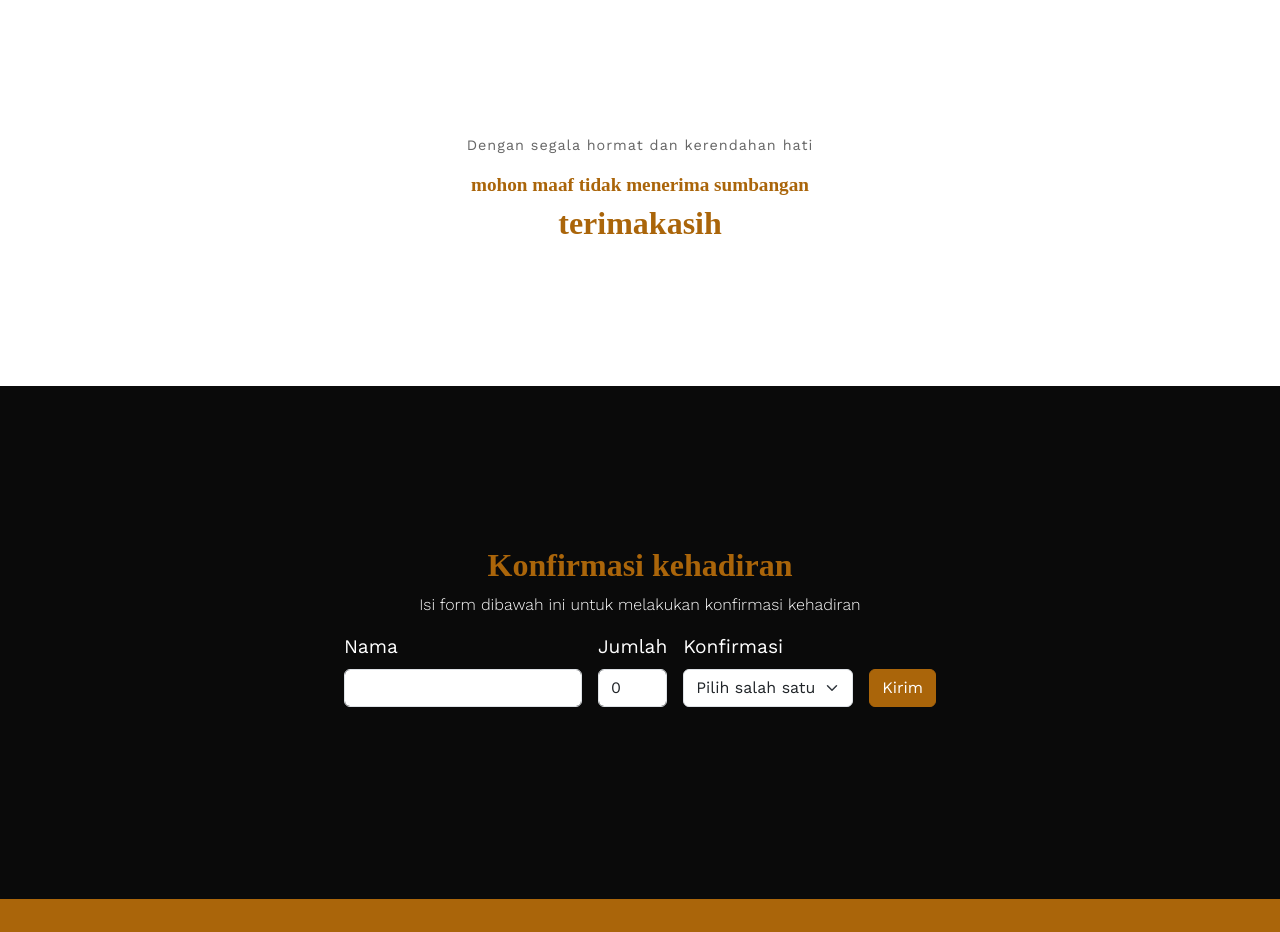
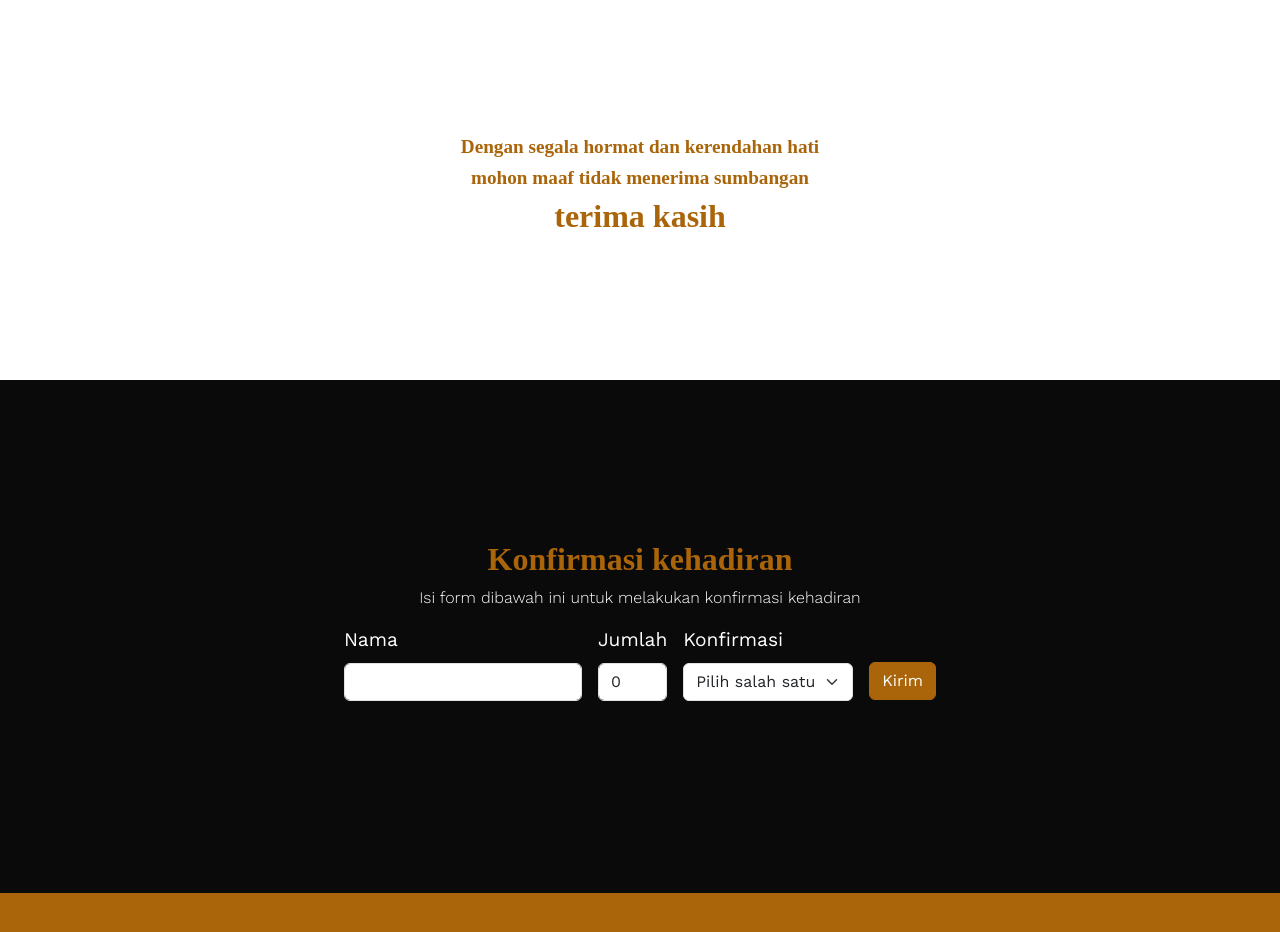
Before and after one commit to hisyammuhammad/wedding, a website: page index.html in a window 1280 px wide. Shown: the part 2680-3612 px from the top of the page. Drawn offline with nearby package versions, Linux system fonts and the light colour scheme; some packages are replaced by stand-ins of ours; a script that the page names is missing.

Commit message:
Add files via upload

```diff
--- a/index.html
+++ b/index.html
@@ -238,9 +238,9 @@
     <div class="container">
       <div class="row justify-content-center">
         <div class="col-md-8 col-10 text-center">
-          <span>Dengan segala hormat dan kerendahan hati </span>
+          <h2>Dengan segala hormat dan kerendahan hati </h2>
           <h2>mohon maaf tidak menerima sumbangan</h2>
-          <h3>terimakasih</h3>
+          <h3>terima kasih</h3>
           <p>
           </p>
 
```
